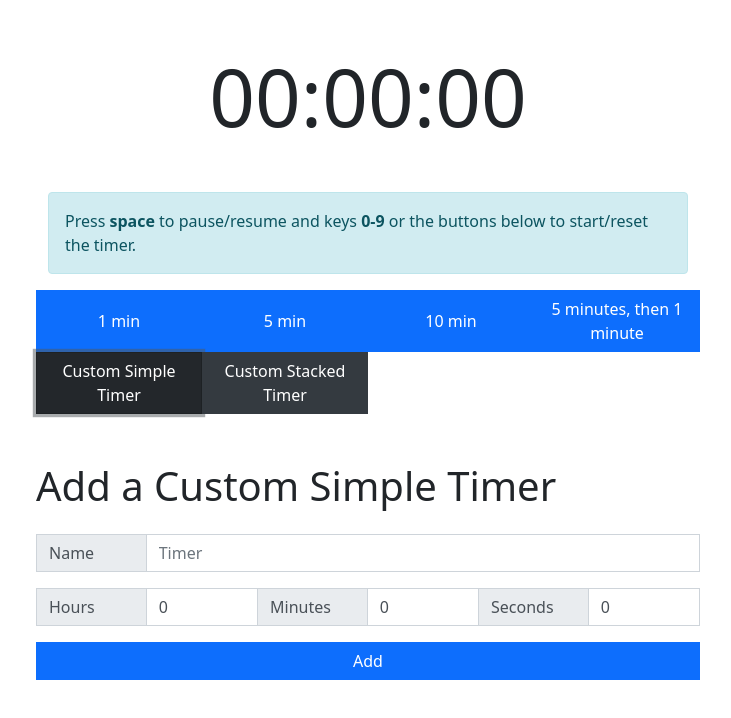
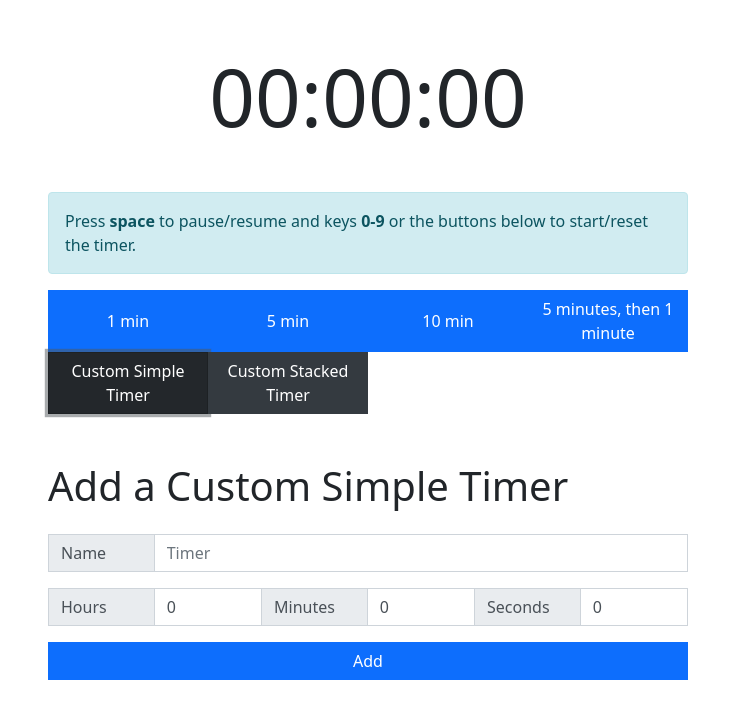
Before and after one commit to charlzzdev/timer-app, a React (Create React App) app: page / in a window 1280 px wide. Both pictures are taken after a click on the button "Custom Simple Timer". Shown: the top 718 px of the page, without its empty margins (272-1003 px from the left). Built offline with nearby package versions, Linux system fonts and the light colour scheme.

Commit message:
fix settings width so that it doesn't overflow

```diff
--- a/src/components/CustomSimpleTimer.js
+++ b/src/components/CustomSimpleTimer.js
@@ -23,7 +23,7 @@ const CustomSimpleTimer = ({ setButtons }) => {
 
   return (
     <form
-      className="row mt-5"
+      className="row w-100 mt-5 mx-auto"
       onSubmit={handleCustomSimpleFormSubmit}
     >
       <h1 className="p-0 mb-4">Add a Custom Simple Timer</h1>
--- a/src/components/CustomStackedTimer.js
+++ b/src/components/CustomStackedTimer.js
@@ -44,7 +44,7 @@ const CustomStackedTimer = ({ setButtons }) => {
 
   return (
     <form
-      className="row mt-5"
+      className="row w-100 mt-5 mx-auto"
       onSubmit={handleCustomStackedFormSubmit}
     >
       <h1 className="p-0 mb-4">Add a Custom Stacked Timer</h1>
--- a/src/components/TimerSettings.js
+++ b/src/components/TimerSettings.js
@@ -14,7 +14,7 @@ const TimerSettings = ({ setTimer }) => {
 
   return (
     <div>
-      <div className="row">
+      <div className="row w-100 mx-auto">
         {buttons.map(button => (
           <button
             className="btn btn-primary col-lg-3 rounded-0"
```
